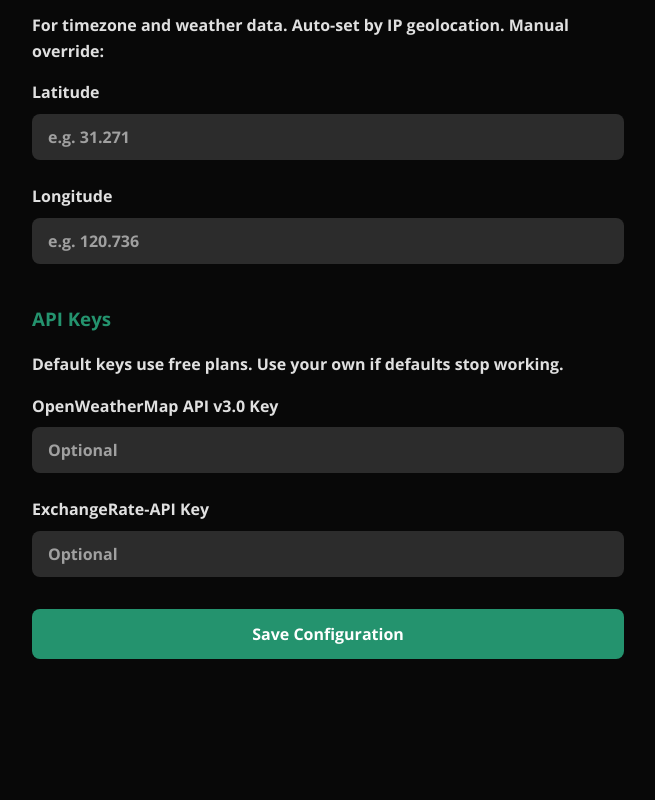
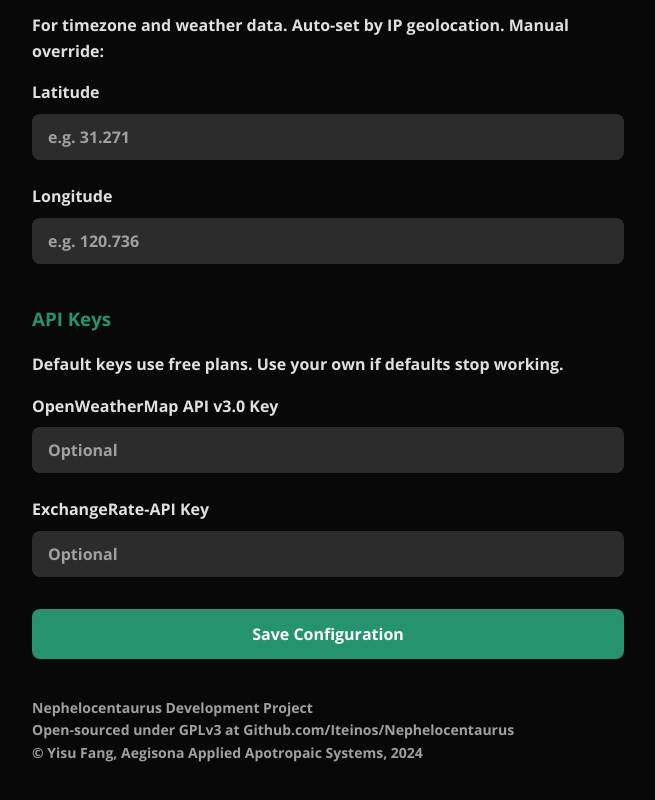
Before and after one commit to jiksou/Nephelocentaurus, a plain HTML site: page index.html in a window 1280 px wide. Shown: the part 1300-2100 px from the top of the page, without its empty margins (312-967 px from the left). Before the commit the page ends 2007 px from the top, so only its background shows below. Drawn offline with Linux system fonts and the light colour scheme.

Commit message:
Add files via upload

```diff
--- a/index.html
+++ b/index.html
@@ -212,6 +212,7 @@
 
         <input type="submit" value="Save Configuration">
       </form>
+		<p class="warning">Nephelocentaurus Development Project <br>Open-sourced under GPLv3 at Github.com/Iteinos/Nephelocentaurus<br>© Yisu Fang, Aegisona Applied Apotropaic Systems, 2024</p>
     </div>
   </div>
   <script>
@@ -226,7 +227,7 @@
   })
   .then(response => response.json())
   .then(data => {
-        if(data.success) {
+    if (data.success) {
       // Create and show a custom popup
       var overlay = document.createElement('div');
       overlay.className = 'dialog-overlay';
@@ -246,6 +247,7 @@
     alert('An error occurred while saving settings.');
   });
 });
+
   </script>
 </body>
 </html>
```
Lines whose indentation alone changed are shown as unchanged.
